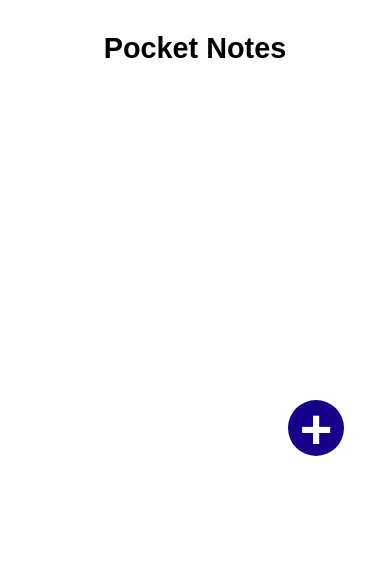
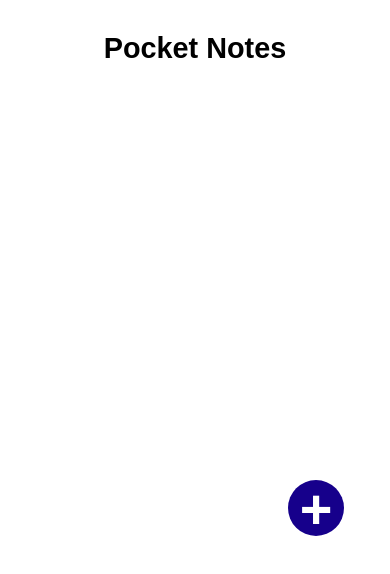
Before and after one commit to anshulkumar68/Pocket-Notes, a React (Vite) app: page / in a window 390 px wide. Shown: the top 574 px of the page. Built offline with nearby package versions, Linux system fonts and the light colour scheme; a web font is replaced by a local one.

Commit message:
feat : home page, pop-up responsive

```diff
--- a/src/components/mainPage.module.css
+++ b/src/components/mainPage.module.css
@@ -41,8 +41,6 @@
 }
 .rightSideText{
     display: flex;
-    /* justify-content: space-between; */
-    /* gap: 5rem; */
     align-items: center;
     flex-direction: column;
     max-height: 10rem;
@@ -103,7 +101,7 @@
         display: none;
     }
     .addButtonContainer{
-        top: 25rem;
+        top: 30rem;
         left: 18rem;
     }
 }
```
